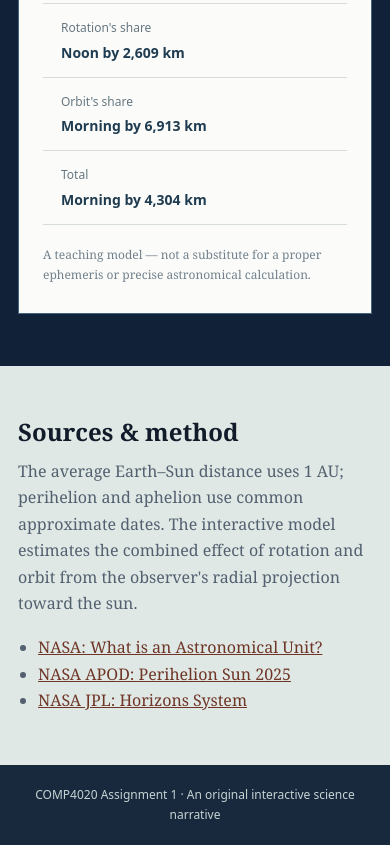
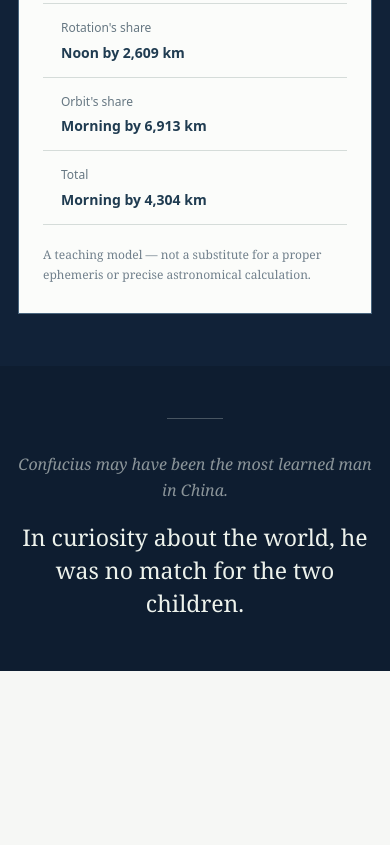
Before and after one commit to comp4020-agentic-coding-studio/comp4020-ass1-xiaoma638, a website built with Vite: page index.html in a window 390 px wide. Shown: the part 9465-10310 px from the top of the page. After the commit the page ends 10136 px from the top, so only its background shows below. Built offline with nearby package versions, Linux system fonts and the light colour scheme.

Commit message:
End on the children rather than on metadata
The page closed with a "Sources & method" list and a footer reading
"COMP4020 Assignment 1 · An original interactive science narrative".
Both spoke to a marker rather than to a reader: the footer named a
course the reader has never heard of and then graded the page on its own
behalf. Removed both.

In their place the page states what it has actually been arguing —
Confucius may have been the most learned man in China; in curiosity
about the world he was no match for the two children. The sentence turns
on a concession, so the type turns with it: the concession set quiet and
italic, the reversal given the size, so reading the two weights is the
argument.

It follows the verdict, which is already dark, so the coda goes a shade
deeper instead of flashing back to light — the page settles rather than
restarting. A short rule stands in for a heading; the ending needs a lid,
not a label.

Renames the now-unused .sources rules to .coda rather than leaving them
as dead selectors, which also inherits the section padding already set
at all three breakpoints.

Co-Authored-By: Claude Opus 5 (1M context) <noreply@anthropic.com>

```diff
--- a/index.html
+++ b/index.html
@@ -377,20 +377,14 @@
         </div>
       </section>
 
-      <section class="sources" aria-labelledby="sources-title">
-        <h2 id="sources-title">Sources &amp; method</h2>
-        <p>The average Earth–Sun distance uses 1 AU; perihelion and aphelion use common approximate dates. The interactive model estimates the combined effect of rotation and orbit from the observer's radial projection toward the sun.</p>
-        <ul>
-          <li><a href="https://science.nasa.gov/exoplanets/what-is-an-au/" target="_blank" rel="noreferrer">NASA: What is an Astronomical Unit?</a></li>
-          <li><a href="https://apod.nasa.gov/apod/ap250104.html" target="_blank" rel="noreferrer">NASA APOD: Perihelion Sun 2025</a></li>
-          <li><a href="https://ssd.jpl.nasa.gov/horizons/" target="_blank" rel="noreferrer">NASA JPL: Horizons System</a></li>
-        </ul>
+      <section class="coda" aria-label="Closing thought">
+        <p>
+          <span class="coda-concession">Confucius may have been the most learned man in China.</span>
+          <span class="coda-turn">In curiosity about the world, he was no match for the two children.</span>
+        </p>
       </section>
     </main>
 
-    <footer>
-      <p>COMP4020 Assignment 1 · An original interactive science narrative</p>
-    </footer>
     <script type="module" src="./main.ts"></script>
   </body>
 </html>
--- a/styles.css
+++ b/styles.css
@@ -86,7 +86,7 @@ input {
 .opening,
 .layer,
 .verdict-section,
-.sources {
+.coda {
   padding: 88px max(24px, calc((100vw - 1160px) / 2));
 }
 
@@ -2268,43 +2268,48 @@ input[type="date"] {
   font-size: 12px;
 }
 
-.sources {
-  padding-top: 56px;
-  padding-bottom: 56px;
-  background: #dfe8e4;
-}
-
-.sources h2 {
-  margin-bottom: 12px;
-  font-size: 24px;
-}
-
-.sources p,
-.sources li {
-  max-width: 780px;
-  color: #526070;
-}
-
-.sources ul {
-  margin: 18px 0 0;
-  padding-left: 20px;
-}
-
-.sources a {
-  color: #6f3527;
-}
-
-footer {
-  padding: 20px 24px;
-  background: #18293e;
-  color: #c6d3d2;
-  font-family: system-ui, -apple-system, "Segoe UI", sans-serif;
-  font-size: 12px;
+/* The closing thought. It follows the verdict, which is already dark, so it
+   goes one shade deeper rather than flashing back to light — the page settles
+   instead of restarting. No heading and no link: this is the page speaking in
+   its own voice, not another labelled section. */
+.coda {
+  padding-top: 92px;
+  padding-bottom: 104px;
+  color: #edf2ec;
+  background: #0e1d30;
   text-align: center;
 }
 
-footer p {
-  margin: 0;
+/* A short rule where a heading would go. The coda needs a lid, not a label. */
+.coda::before {
+  display: block;
+  width: 56px;
+  height: 1px;
+  margin: 0 auto 42px;
+  background: rgb(237 242 236 / 26%);
+  content: "";
+}
+
+.coda p {
+  max-width: 700px;
+  margin: 0 auto;
+}
+
+/* The sentence turns on "but", so the type turns with it: the concession is
+   set quiet and italic, the reversal gets the size. Reading the two weights is
+   the argument. */
+.coda-concession {
+  display: block;
+  margin-bottom: 18px;
+  color: rgb(237 242 236 / 56%);
+  font-size: 18px;
+  font-style: italic;
+}
+
+.coda-turn {
+  display: block;
+  font-size: 31px;
+  line-height: 1.42;
 }
 
 @media (width <= 820px) {
@@ -2328,7 +2333,7 @@ footer p {
   .clues-section,
   .video-comparison-section,
   .heat-section,
-  .sources {
+  .coda {
     padding: 64px 24px;
   }
 
@@ -2414,7 +2419,7 @@ footer p {
   .clues-section,
   .video-comparison-section,
   .heat-section,
-  .sources {
+  .coda {
     padding: 52px 18px;
   }
 
@@ -2424,6 +2429,18 @@ footer p {
 
   h2 {
     font-size: 27px;
+  }
+
+  .coda::before {
+    margin-bottom: 32px;
+  }
+
+  .coda-concession {
+    font-size: 16px;
+  }
+
+  .coda-turn {
+    font-size: 23px;
   }
 
   .lead,
```
